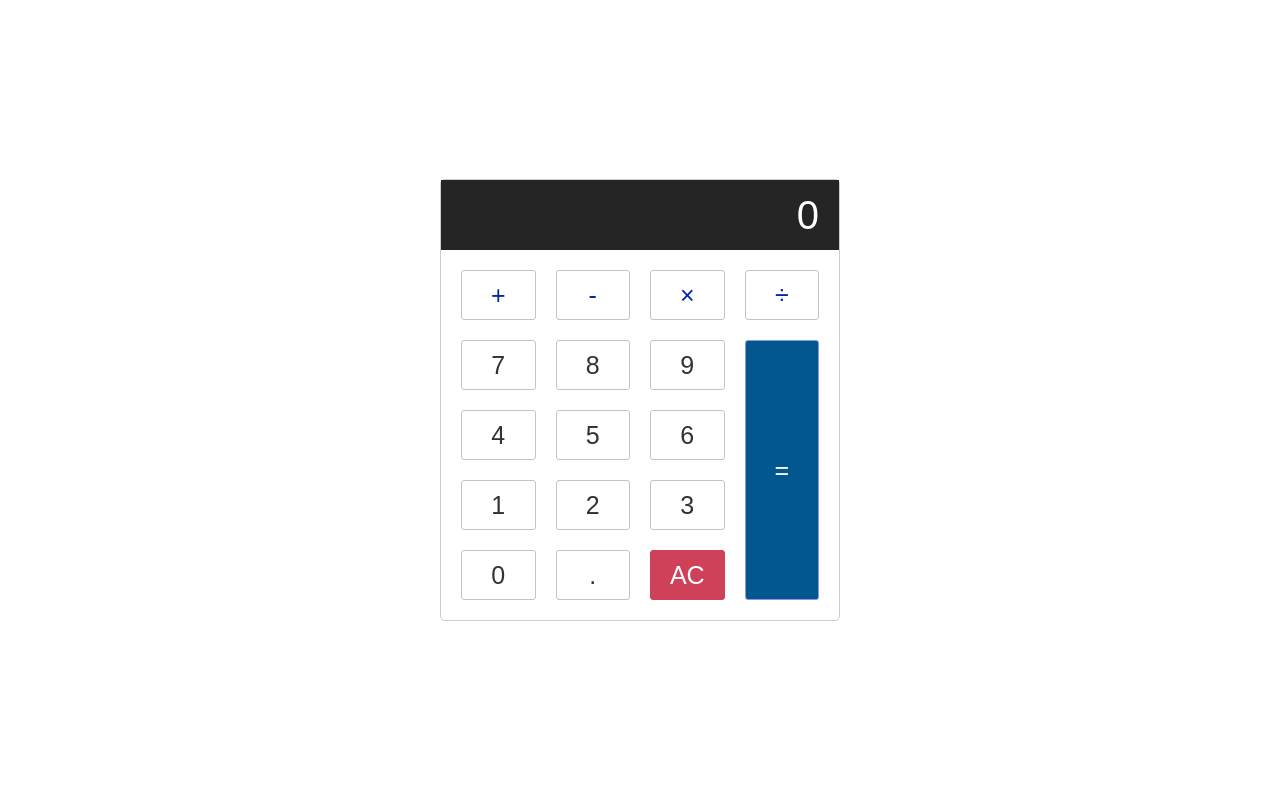
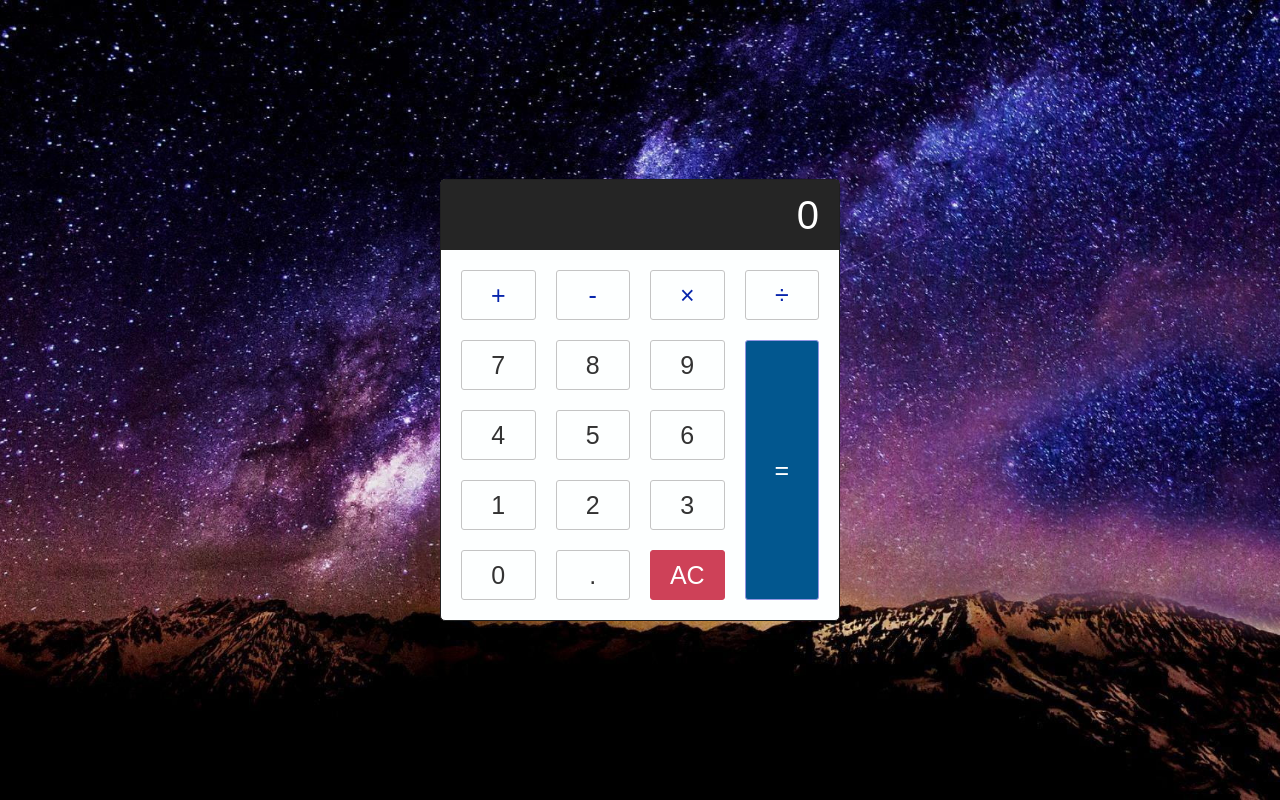
Before and after one commit to mmehtapavci/Calculator, a plain HTML site: page index.html in a window 1280 px wide. Drawn offline with Linux system fonts and the light colour scheme.

Commit message:
Arka Plan Eklendi

```diff
--- a/index.html
+++ b/index.html
@@ -4,6 +4,7 @@
 <head>
     <meta charset="UTF-8">
     <meta name="viewport" content="width=device-width, initial-scale=1.0">
+    <link rel="shortcut icon" href="/icon calculator.jpg" type="image/x-icon">
     <title>Calculator</title>
     <link rel="stylesheet" href="style.css">
 </head>
--- a/style.css
+++ b/style.css
@@ -8,15 +8,21 @@ html{
 }
 body{
     font-size: 1.2rem;
+    background-image: url(/sky.jpg);
+    background-position: center;
+    background-repeat: no-repeat;
+    background-size: cover;
+    height: 100vh;
 }
 .calculator{
-    border: 1px solid #ccc;
+    border: 1px solid #202020;
     border-radius: 5px;
     width: 400px;
     position: absolute;
     top: 50%;
     left: 50%;
     transform: translate(-50%, -50%);
+    background-color: rgb(253, 255, 255);
 }
 .calculator-input{
     width: 100%;
@@ -39,7 +45,7 @@ button{
     color: #333;
 }
 button:hover{
-    background-color: #eaeaea;
+    background-color: #cfcfcf;
 }
 .operator{
     color: rgb(7, 37, 172);
```
Also changed, not shown: icon calculator.jpg (added), sky.jpg (added).
